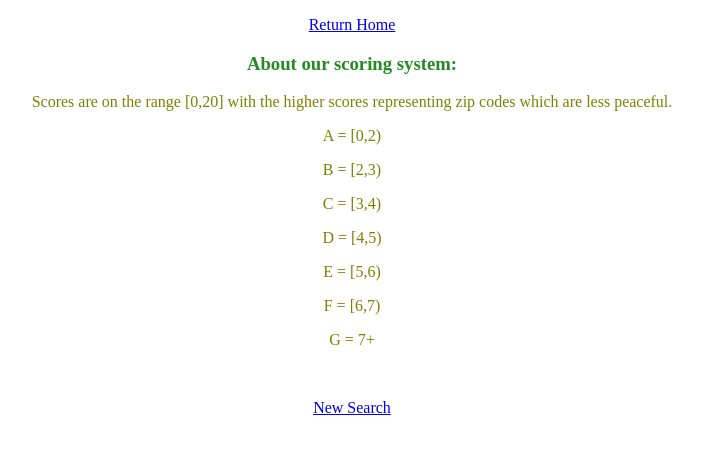
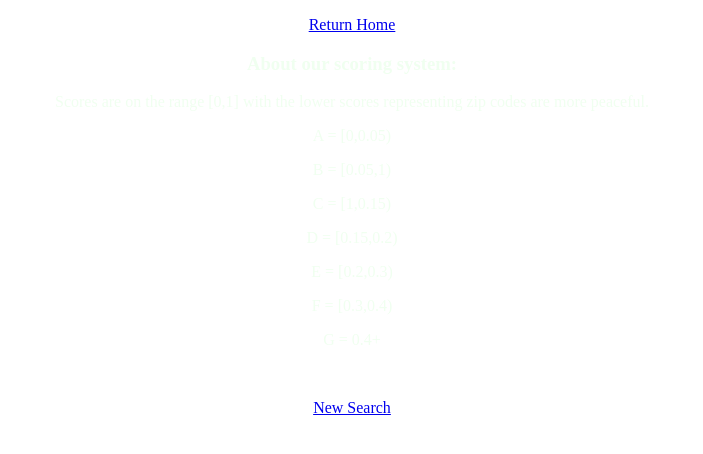
Before and after one commit to gcivil-nyu-org/INET-Team-2-F2022, a Django app: page /rate/ in a window 1280 px wide. Shown: the top 454 px of the page, without its empty margins (288-991 px from the left). Run offline with Django 3.2, Linux system fonts and the light colour scheme; a user stored in the database is signed in.

Commit message:
user feedback added to serenity score

```diff
--- a/serenity_project/app/templates/app/rate.html
+++ b/serenity_project/app/templates/app/rate.html
@@ -28,15 +28,15 @@
 <p style="color:ECFFE8;"><a href="{% url 'home' %}">Return Home</a></p>
 {% endif %}
 
-<h3 style="color:forestgreen">About our scoring system:</h3>
-<p style="color:olive">Scores are on the range [0,20] with the higher scores representing zip codes which are less peaceful.</p>
-<p style="color:olive">A = [0,2)</p>
-<p style="color:olive">B = [2,3)</p>
-<p style="color:olive">C = [3,4)</p>
-<p style="color:olive">D = [4,5)</p>
-<p style="color:olive">E = [5,6)</p>
-<p style="color:olive">F = [6,7)</p>
-<p style="color:olive">G = 7+</p>
+<h3 style="color:honeydew">About our scoring system:</h3>
+<p style="color:honeydew">Scores are on the range [0,1] with the lower scores representing zip codes are more peaceful.</p>
+<p style="color:honeydew">A = [0,0.05)</p>
+<p style="color:honeydew">B = [0.05,1)</p>
+<p style="color:honeydew">C = [1,0.15)</p>
+<p style="color:honeydew">D = [0.15,0.2)</p>
+<p style="color:honeydew">E = [0.2,0.3)</p>
+<p style="color:honeydew">F = [0.3,0.4)</p>
+<p style="color:honeydew">G = 0.4+</p>
 <br>
 <p style="color:ECFFE8;"><a href="{% url 'home' %}">New Search</a></p>
 
--- a/serenity_project/app/views.py
+++ b/serenity_project/app/views.py
@@ -29,41 +29,6 @@ def index(request):
     return render(request, "app/index.html", {})
 
 
-def _get_city_normalized_noise(
-    resident_noise,
-    dirty_conditions,
-    sanitation_condition,
-    waste_disposal,
-    unsanitary_condition,
-):
-    return (
-        resident_noise
-        + dirty_conditions
-        + sanitation_condition
-        + waste_disposal
-        + unsanitary_condition
-    ) / 1000
-
-
-def _get_city_grade_from_noise(normalized_noise):
-    grade = None
-    if normalized_noise >= 7:
-        grade = "G"
-    elif normalized_noise < 7 and normalized_noise >= 6:
-        grade = "F"
-    elif normalized_noise < 6 and normalized_noise >= 5:
-        grade = "E"
-    elif normalized_noise < 5 and normalized_noise >= 4:
-        grade = "D"
-    elif normalized_noise < 4 and normalized_noise >= 3:
-        grade = "C"
-    elif normalized_noise < 3 and normalized_noise >= 2:
-        grade = "B"
-    elif normalized_noise < 2 and normalized_noise >= 0:
-        grade = "A"
-    return grade
-
-
 def calculate_factor(zipcode):
     zipcodeFactors = ScoreTable.objects.get(zipcode=zipcode)
     n = []
@@ -75,6 +40,7 @@ def calculate_factor(zipcode):
         "wasteDisposal",
         "unsanitaryCondition",
         "constructionImpact",
+        "userAvg",
     )
     for factor in factors:
         currSet = ScoreTable.objects.values_list(factor, flat=True)
@@ -84,11 +50,12 @@ def calculate_factor(zipcode):
             n.append(normal)
             if factor == "constructionImpact":
                 weights.append(4)
+            elif factor == "userAvg":
+                weights.append(0.5)
             else:
                 weights.append(1)
     n = np.array(n)
     weights = np.array(weights)
-    print(n)
     score = np.average(n, weights=weights)
     return score
 
```
Also changed, not shown: serenity_project/app/templates/app/search.html (+8 -3 lines), serenity_project/app/tests.py (+33 -16 lines), 1 other file.
